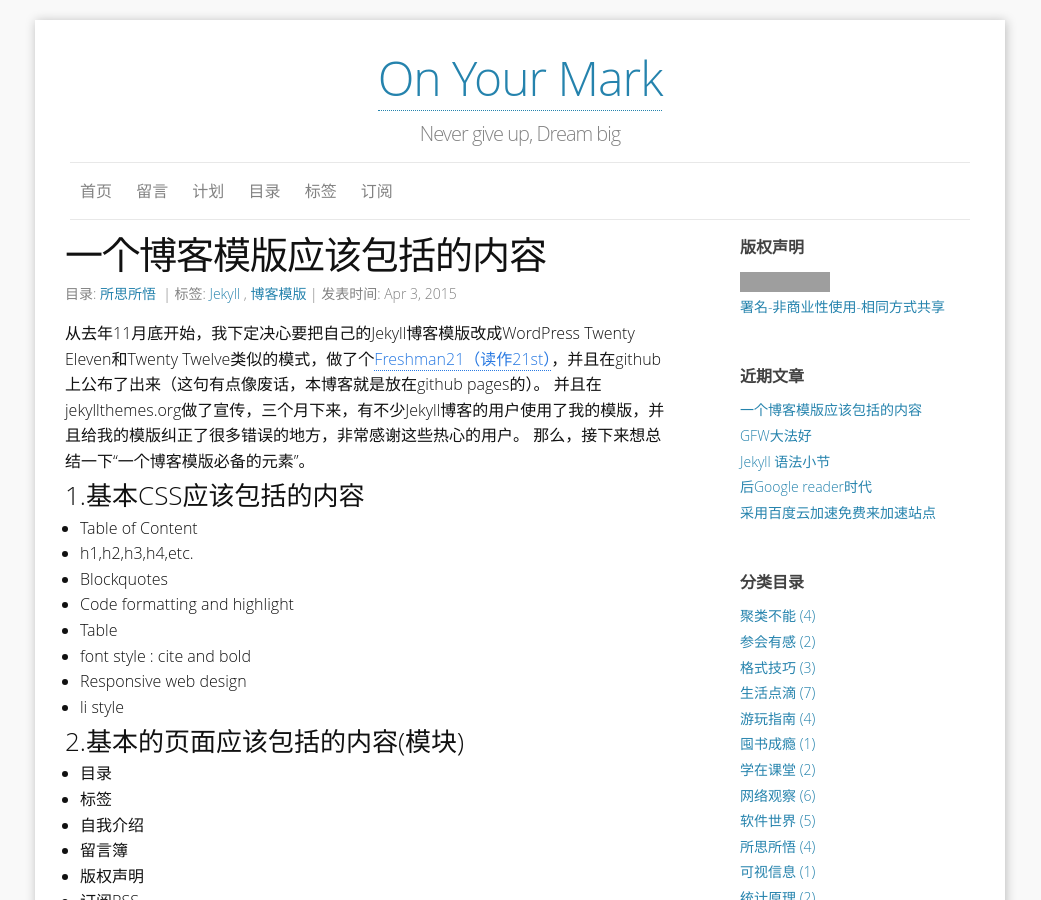
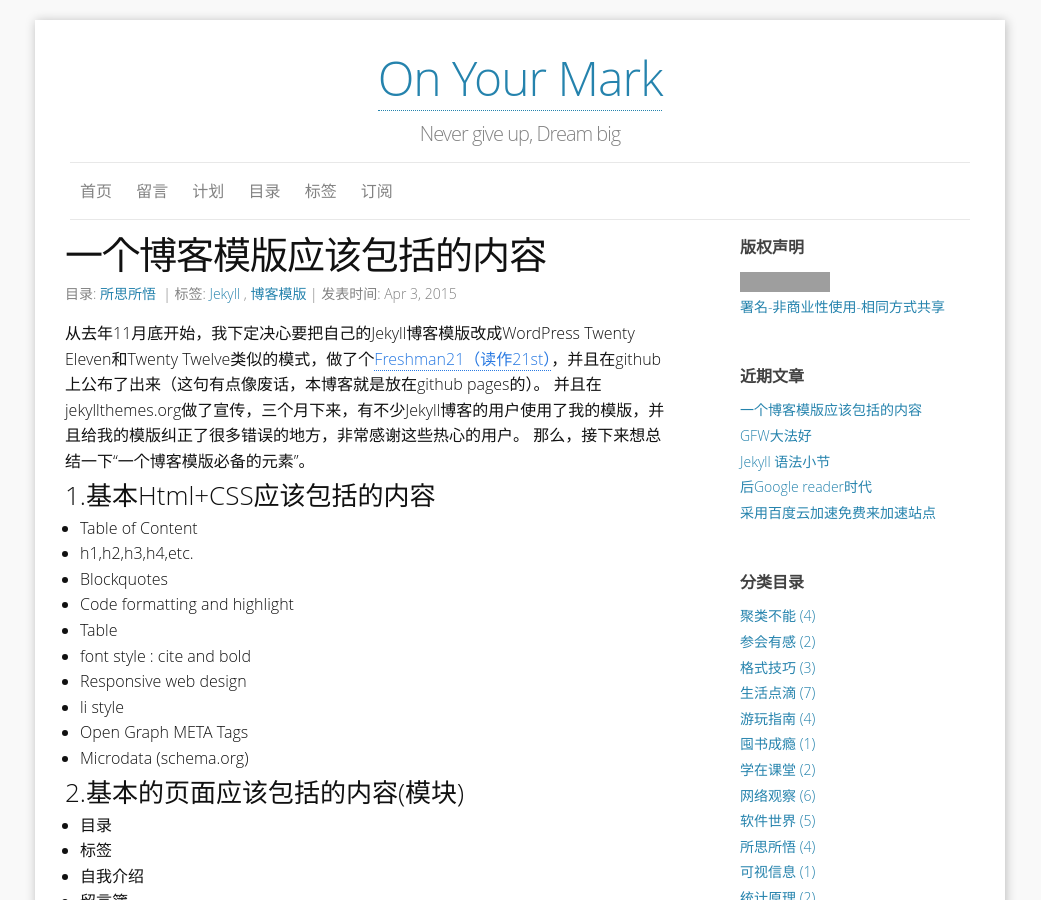
Before and after one commit to yulijia/cn, a Jekyll site: the page built from _posts/2015-04-03-basic-knowledge-of-build-a-blog-theme.md, in a window 1280 px wide and 900 px high. Shown: the whole window, without its empty margins (120-1161 px from the left). Built offline with Jekyll 4.4.1, drawn with Linux system fonts in a browser that asks for light colours; some web fonts are replaced; comment, search, counter and statistics services are not loaded; grey boxes are pictures that could not be loaded.

Commit message:
add new features

```diff
--- a/_posts/2015-04-03-basic-knowledge-of-build-a-blog-theme.md
+++ b/_posts/2015-04-03-basic-knowledge-of-build-a-blog-theme.md
@@ -14,7 +14,7 @@ tags:
 并且在jekyllthemes.org做了宣传，三个月下来，有不少Jekyll博客的用户使用了我的模版，并且给我的模版纠正了很多错误的地方，非常感谢这些热心的用户。
 那么，接下来想总结一下“一个博客模版必备的元素”。
 
-### 1.基本CSS应该包括的内容
+### 1.基本Html+CSS应该包括的内容
 
 - Table of Content
 - h1,h2,h3,h4,etc.
@@ -24,6 +24,8 @@ tags:
 - font style : cite and bold
 - Responsive web design
 - li style
+- Open Graph META Tags
+- Microdata (schema.org)
 
 ### 2.基本的页面应该包括的内容(模块)
 
```
